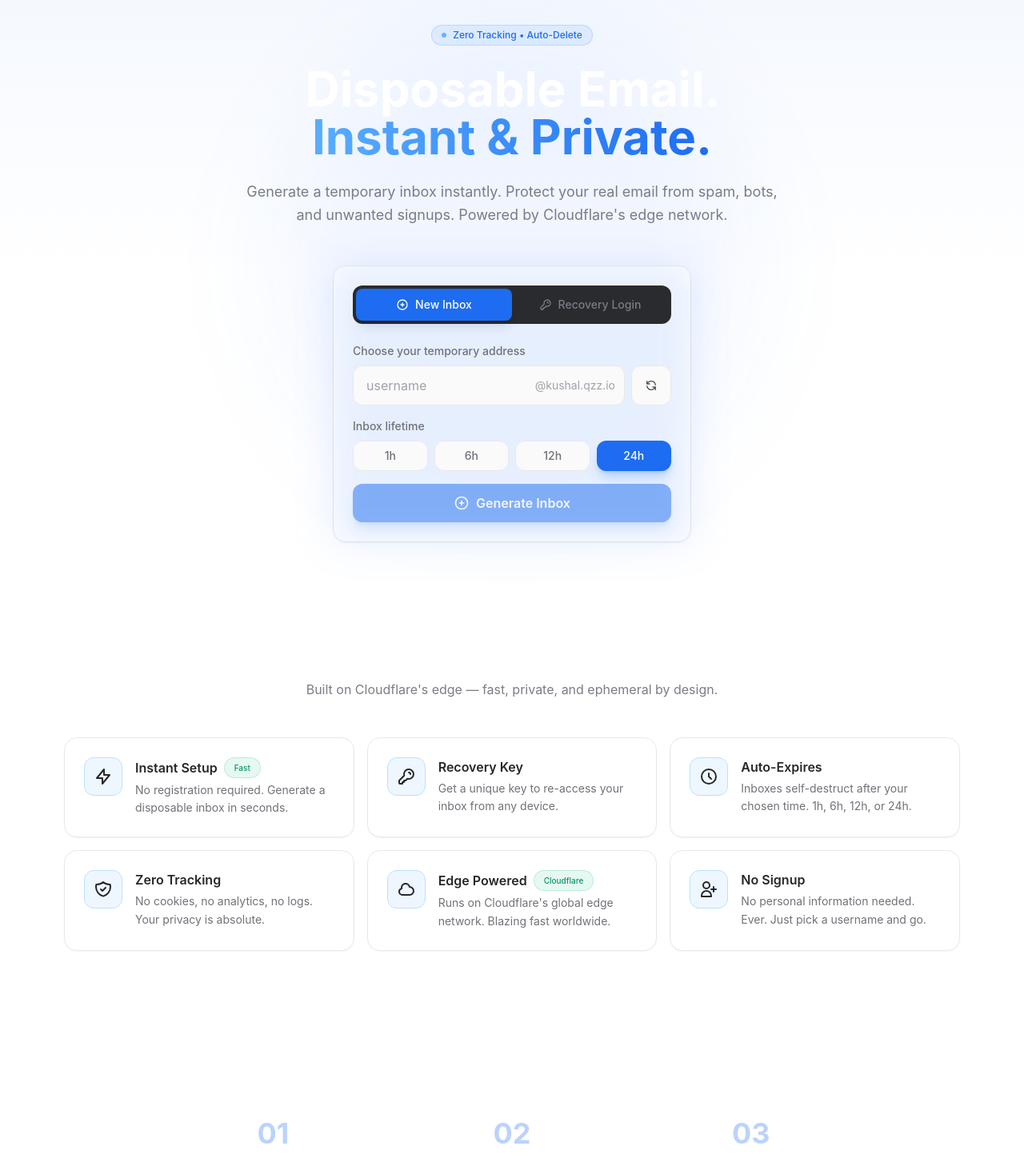
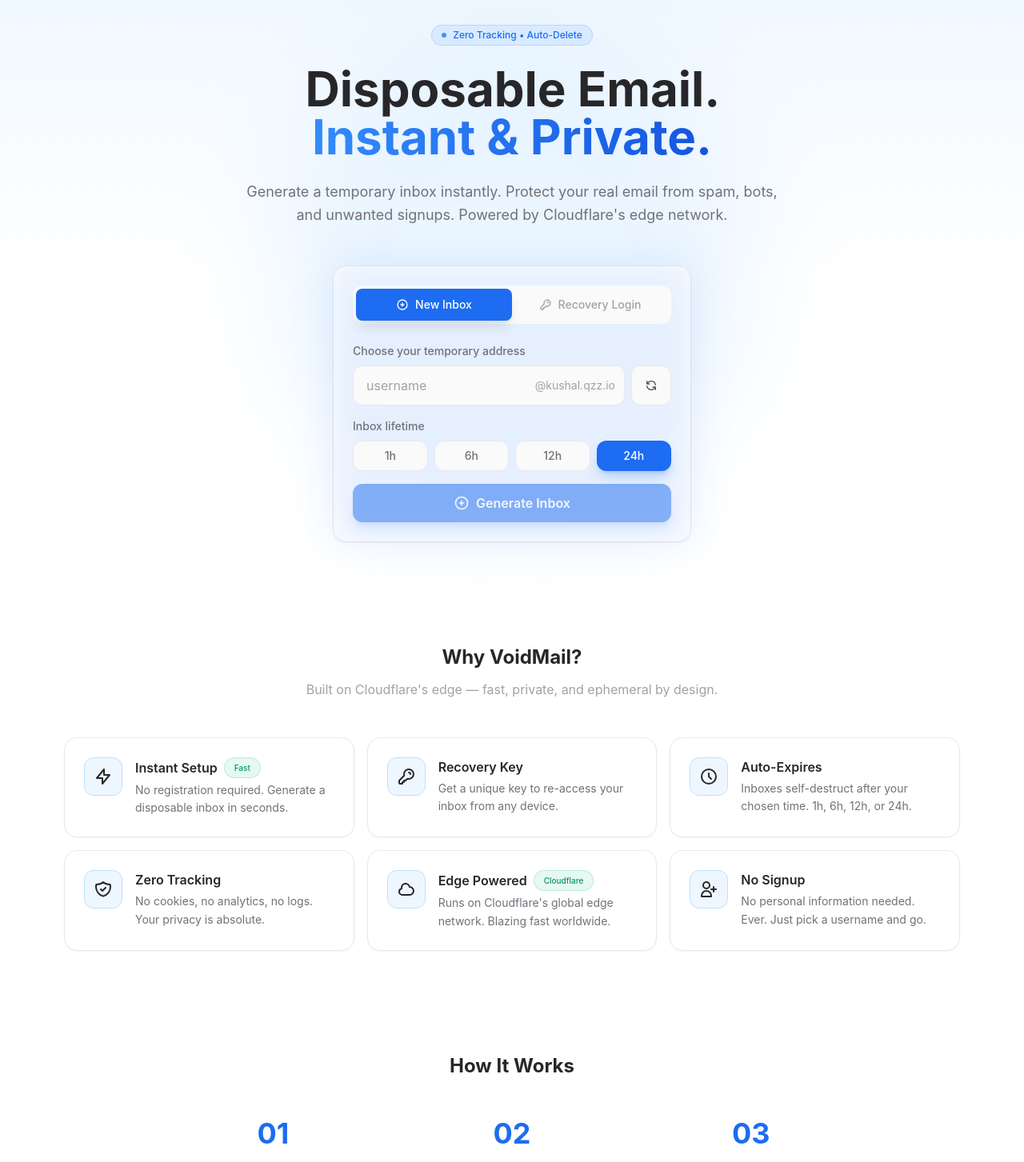
Before and after one commit to kushalshah0/VoidMail, a React (Vite) app: page / in a window 1280 px wide. Shown: the part 120-1573 px from the top of the page at 80% size. Built offline with nearby package versions, Linux system fonts and the light colour scheme.

Commit message:
Add theme support to Notification and page components

```diff
--- a/src/components/Notification.jsx
+++ b/src/components/Notification.jsx
@@ -7,22 +7,15 @@
   }, [onClose]);
 
   const styles = {
-    error: 'bg-red-500/10 border-red-500/30 text-red-400',
-    success: 'bg-emerald-500/10 border-emerald-500/30 text-emerald-400',
-    info: 'bg-brand-500/10 border-brand-500/30 text-brand-400',
-    warning: 'bg-amber-500/10 border-amber-500/30 text-amber-400',
-  };
-
-  const icons = {
-    error: '✕',
-    success: '✓',
-    info: 'ℹ',
-    warning: '⚠',
+    error: 'bg-red-50 dark:bg-red-500/10 border-red-200 dark:border-red-500/30 text-red-600 dark:text-red-400',
+    success: 'bg-emerald-50 dark:bg-emerald-500/10 border-emerald-200 dark:border-emerald-500/30 text-emerald-600 dark:text-emerald-400',
+    info: 'bg-brand-50 dark:bg-brand-500/10 border-brand-200 dark:border-brand-500/30 text-brand-600 dark:text-brand-400',
+    warning: 'bg-amber-50 dark:bg-amber-500/10 border-amber-200 dark:border-amber-500/30 text-amber-600 dark:text-amber-400',
   };
 
   return (
     <div className={`flex items-center gap-3 p-3 rounded-xl border animate-slide-up ${styles[type]}`}>
-      <span className="text-lg">{icons[type]}</span>
+      <span className="text-lg">{type === 'error' ? '✕' : type === 'success' ? '✓' : type === 'warning' ? '⚠' : 'ℹ'}</span>
       <span className="flex-1 text-sm">{message}</span>
       <button onClick={onClose} className="opacity-60 hover:opacity-100 transition-opacity">
         ✕
--- a/src/pages/HomePage.jsx
+++ b/src/pages/HomePage.jsx
@@ -68,24 +68,30 @@
   return (
     <div className="animate-fade-in">
       <section className="relative overflow-hidden">
-        <div className="absolute inset-0 bg-gradient-to-b from-brand-600/5 via-transparent to-transparent" />
-        <div className="absolute top-20 left-1/2 -translate-x-1/2 w-[600px] h-[600px] bg-brand-600/5 rounded-full blur-3xl" />
+        <div className="absolute inset-0 bg-gradient-to-b
+                        from-brand-50 dark:from-brand-600/5
+                        via-transparent to-transparent" />
+        <div className="absolute top-20 left-1/2 -translate-x-1/2 w-[600px] h-[600px]
+                        bg-brand-100/50 dark:bg-brand-600/5
+                        rounded-full blur-3xl" />
 
         <div className="relative max-w-6xl mx-auto px-4 pt-20 pb-16">
           <div className="text-center max-w-2xl mx-auto mb-12">
             <div className="inline-flex items-center gap-2 badge-blue mb-6">
-              <span className="w-1.5 h-1.5 bg-brand-400 rounded-full animate-pulse" />
+              <span className="w-1.5 h-1.5 bg-brand-500 dark:bg-brand-400 rounded-full animate-pulse" />
               Zero Tracking • Auto-Delete
             </div>
 
-            <h1 className="text-4xl md:text-6xl font-bold text-white mb-6 leading-tight">
+            <h1 className="text-4xl md:text-6xl font-bold text-light-900 dark:text-white mb-6 leading-tight">
               Disposable Email.{' '}
-              <span className="text-transparent bg-clip-text bg-gradient-to-r from-brand-400 to-brand-600">
-                Instant &amp; Private.
+              <span className="text-transparent bg-clip-text bg-gradient-to-r
+                               from-brand-500 to-brand-700
+                               dark:from-brand-400 dark:to-brand-600">
+                Instant & Private.
               </span>
             </h1>
 
-            <p className="text-lg text-dark-400 leading-relaxed">
+            <p className="text-lg text-light-600 dark:text-dark-400 leading-relaxed">
               Generate a temporary inbox instantly. Protect your real email from
               spam, bots, and unwanted signups. Powered by Cloudflare's edge network.
             </p>
@@ -93,13 +99,13 @@
 
           <div className="max-w-md mx-auto">
             <div className="card glow">
-              <div className="flex mb-6 bg-dark-800 rounded-xl p-1">
+              <div className="flex mb-6 bg-light-100 dark:bg-dark-800 rounded-xl p-1">
                 <button
                   onClick={() => setTab('generate')}
                   className={`flex-1 py-2.5 px-4 rounded-lg text-sm font-medium transition-all flex items-center justify-center gap-2
                     ${tab === 'generate'
                       ? 'bg-brand-600 text-white shadow-lg'
-                      : 'text-dark-400 hover:text-dark-200'
+                      : 'text-light-500 dark:text-dark-400 hover:text-light-700 dark:hover:text-dark-200'
                     }`}
                 >
                   <svg className="w-4 h-4" fill="none" stroke="currentColor" viewBox="0 0 24 24">
@@ -112,7 +118,7 @@
                   className={`flex-1 py-2.5 px-4 rounded-lg text-sm font-medium transition-all flex items-center justify-center gap-2
                     ${tab === 'recover'
                       ? 'bg-brand-600 text-white shadow-lg'
-                      : 'text-dark-400 hover:text-dark-200'
+                      : 'text-light-500 dark:text-dark-400 hover:text-light-700 dark:hover:text-dark-200'
                     }`}
                 >
                   <svg className="w-4 h-4" fill="none" stroke="currentColor" viewBox="0 0 24 24">
@@ -130,10 +136,10 @@
 
       <section className="max-w-6xl mx-auto px-4 py-16">
         <div className="text-center mb-12">
-          <h2 className="text-2xl font-bold text-white mb-3">
+          <h2 className="text-2xl font-bold text-light-900 dark:text-white mb-3">
             Why VoidMail?
           </h2>
-          <p className="text-dark-400">
+          <p className="text-light-500 dark:text-dark-400">
             Built on Cloudflare's edge — fast, private, and ephemeral by design.
           </p>
         </div>
@@ -146,7 +152,7 @@
       </section>
 
       <section className="max-w-4xl mx-auto px-4 py-16">
-        <h2 className="text-2xl font-bold text-white text-center mb-12">
+        <h2 className="text-2xl font-bold text-light-900 dark:text-white text-center mb-12">
           How It Works
         </h2>
 
@@ -157,11 +163,13 @@
             { step: '03', title: 'Auto-Destruct', desc: 'Everything is permanently deleted when the timer expires.' },
           ].map((item) => (
             <div key={item.step} className="text-center">
-              <div className="text-4xl font-bold text-brand-600/30 mb-3">
+              <div className="text-4xl font-bold text-brand-600 dark:text-brand-400 mb-3">
                 {item.step}
               </div>
-              <h3 className="text-lg font-semibold text-white mb-2">{item.title}</h3>
-              <p className="text-dark-400 text-sm">{item.desc}</p>
+              <h3 className="text-lg font-semibold text-light-900 dark:text-white mb-2">
+                {item.title}
+              </h3>
+              <p className="text-light-600 dark:text-dark-400 text-sm">{item.desc}</p>
             </div>
           ))}
         </div>
```
Also changed, not shown: src/pages/InboxPage.jsx (+35 -16 lines).
